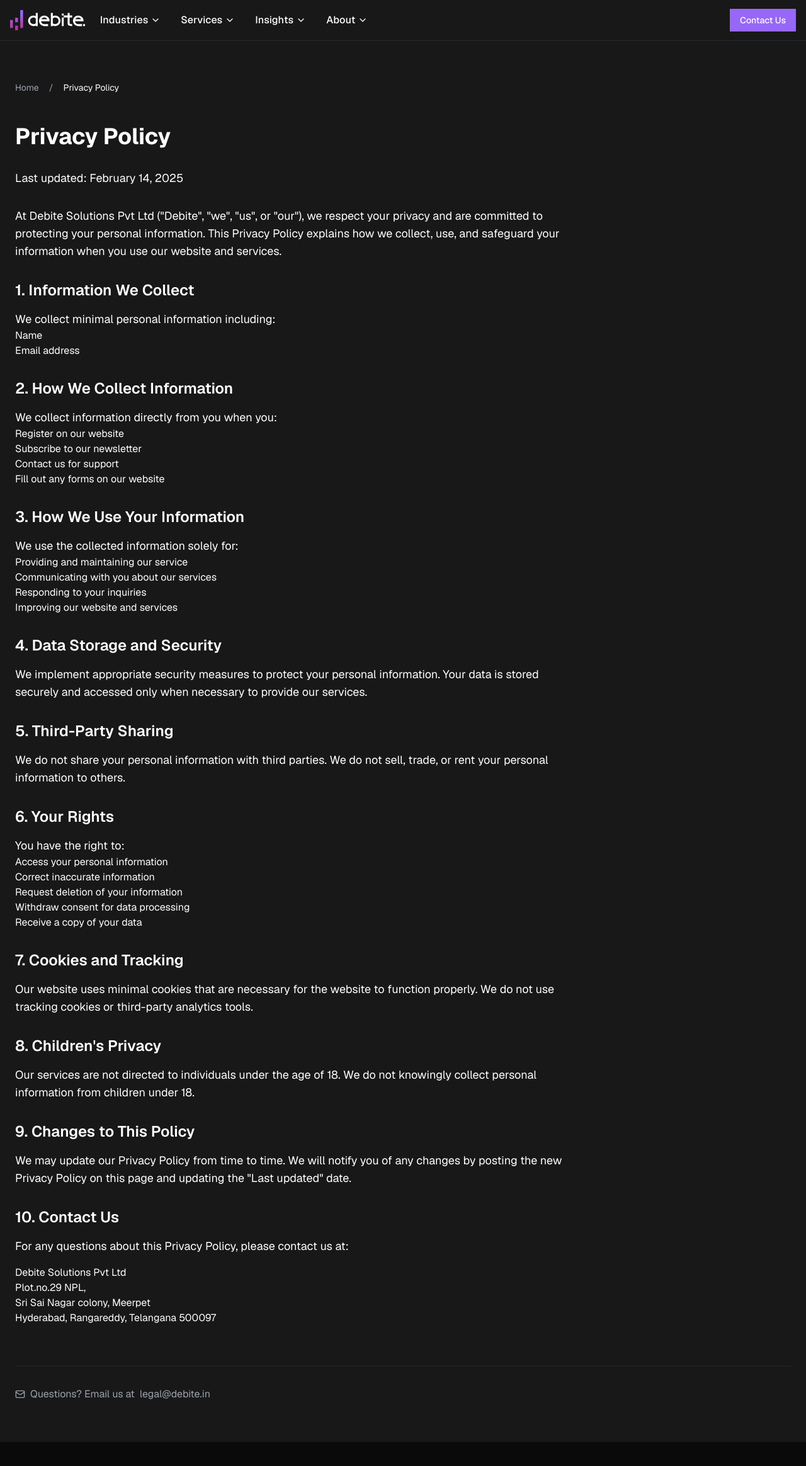
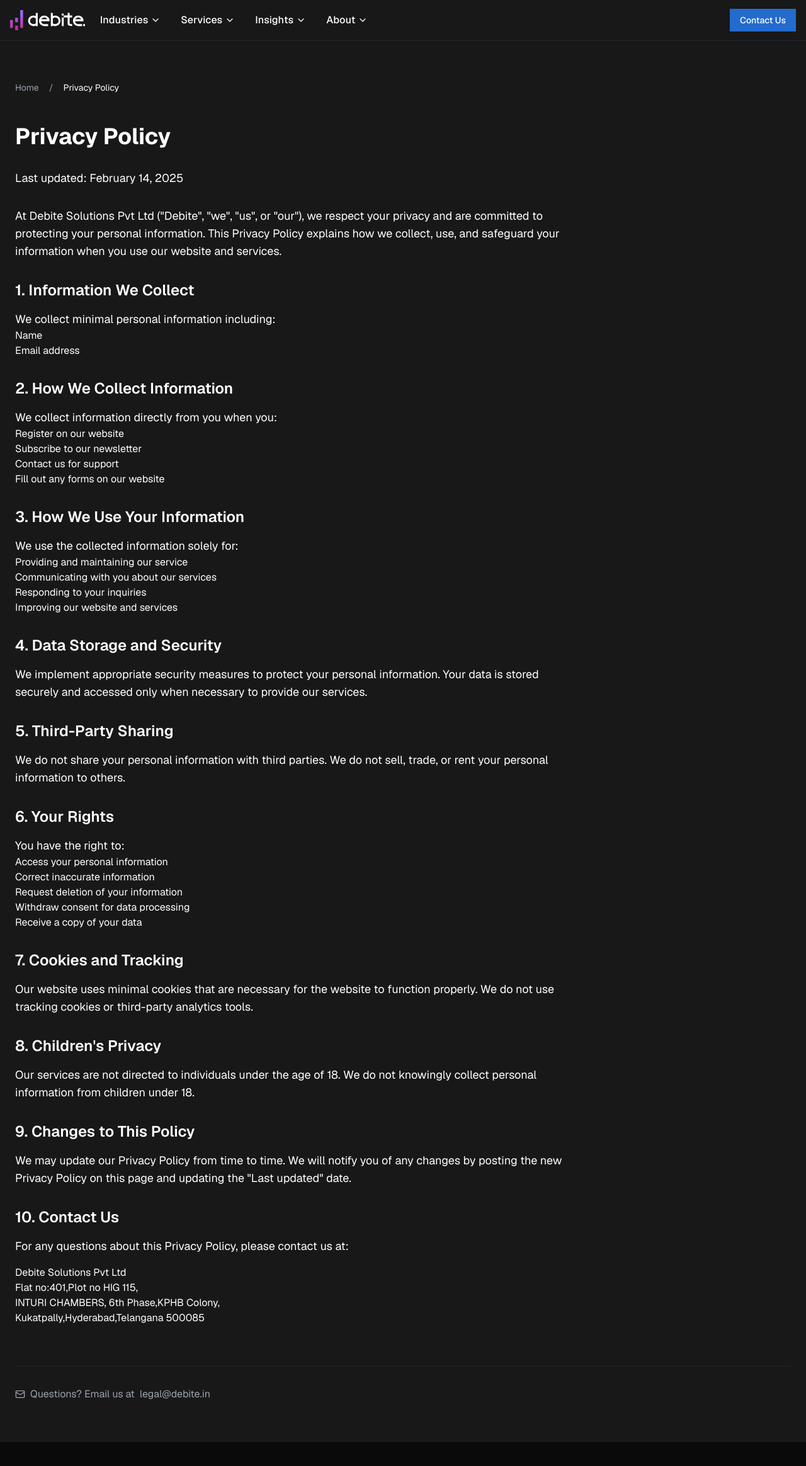
Before and after one commit to dattathreya06/debite, a Next.js app: page /legal/privacy-policy in a window 1280 px wide. Shown: the top 2328 px of the page at 63% size. Built offline with nearby package versions, Linux system fonts and the light colour scheme.

Commit message:
initial commit

```diff
--- a/src/app/about/page.tsx
+++ b/src/app/about/page.tsx
@@ -164,16 +164,16 @@
       role: "Director",
       image: "/team/vamsi.jpeg",
     },
-    {
-      name: "K Sarala",
-      role: "Director",
-      image: "/team/ksarala.jpeg",
-    },
-    {
-      name: "Vicky",
-      role: "Senior Analyst",
-      image: "/team/vicky.jpeg",
-    },
+    // {
+    //   name: "K Sarala",
+    //   role: "Director",
+    //   image: "/team/ksarala.jpeg",
+    // },
+    // {
+    //   name: "Vicky",
+    //   role: "Senior Analyst",
+    //   image: "/team/vicky.jpeg",
+    // },
   ];
 
   const timeline: Timeline[] = [
--- a/src/app/contact/page.tsx
+++ b/src/app/contact/page.tsx
@@ -33,7 +33,7 @@
       icon: <MapPin className="w-6 h-6" />,
       title: "Our Office",
       details: [
-        "Plot.no.29 NPL, Sri Sai Nagar colony, Meerpet, Hyderabad, Rangareddy, Telangana 500097",
+        "Flat no:401,Plot no HIG 115, INTURI CHAMBERS, 6th Phase,KPHB Colony,Kukatpally,Hyderabad, Rangareddy, Telangana 500097",
       ],
     },
     {
--- a/src/app/industries/[slug]/page.tsx
+++ b/src/app/industries/[slug]/page.tsx
@@ -1,10 +1,10 @@
 // src/app/industries/[slug]/page.tsx
-import { notFound } from 'next/navigation';
-import AutomotivePage from '@/components/industries/automotive';
-import BankingPage from '@/components/industries/banking';
-import InsurancePage from '@/components/industries/insurance';
-import ManufacturingPage from '@/components/industries/manufacturing';
-import GovernmentPage from '@/components/industries/government';
+import { notFound } from "next/navigation";
+import AutomotivePage from "@/components/industries/automotive";
+import BankingPage from "@/components/industries/banking";
+import InsurancePage from "@/components/industries/insurance";
+import ManufacturingPage from "@/components/industries/manufacturing";
+import GovernmentPage from "@/components/industries/government";
 
 const INDUSTRY_COMPONENTS = {
   automotive: AutomotivePage,
@@ -24,22 +24,14 @@
 }
 
 // Page component
-export default function IndustryPage({
-  params
-}: {
-  params: { slug: string }
-}) {
-  // ❌ Removed `await` since params is not async
-  const { slug } = params;
+export default function IndustryPage({ params }: { params: { slug: string } }) {
+  const { slug } = params; // ✅ no await needed
 
-  // Type check the slug
   if (!isValidIndustry(slug)) {
     notFound();
   }
 
-  // Get the component for this industry
-  const IndustryComponent = INDUSTRY_COMPONENTS[slug];
-
+  const IndustryComponent = INDUSTRY_COMPONENTS[slug as IndustrySlug];
   return <IndustryComponent />;
 }
 
--- a/src/app/legal/privacy-policy/page.tsx
+++ b/src/app/legal/privacy-policy/page.tsx
@@ -121,11 +121,11 @@
             <address className="not-italic mt-4">
               Debite Solutions Pvt Ltd
               <br />
-              Plot.no.29 NPL,
+              Flat no:401,Plot no HIG 115,
               <br />
-              Sri Sai Nagar colony, Meerpet
+              INTURI CHAMBERS, 6th Phase,KPHB Colony,
               <br />
-              Hyderabad, Rangareddy, Telangana 500097
+              Kukatpally,Hyderabad,Telangana 500085
             </address>
           </div>
         </div>
--- a/src/app/legal/terms-of-use/page.tsx
+++ b/src/app/legal/terms-of-use/page.tsx
@@ -125,11 +125,11 @@
             <address className="not-italic mt-4">
               Debite Solutions Pvt Ltd
               <br />
-              Plot.no.29 NPL,
+              Flat no:401,Plot no HIG 115,
               <br />
-              Sri Sai Nagar colony, Meerpet
+              INTURI CHAMBERS, 6th Phase,KPHB Colony,
               <br />
-              Hyderabad, Rangareddy, Telangana 500097
+              Kukatpally,Hyderabad,Telangana 500085
             </address>
           </div>
         </div>
--- a/src/components/layout/footer.tsx
+++ b/src/components/layout/footer.tsx
@@ -201,11 +201,11 @@
                 <address className="not-italic mt-4">
                   Debite Solutions Pvt Ltd
                   <br />
-                  Plot.no.29 NPL,
+                  Flat no:401,Plot no HIG 115,
                   <br />
-                  Sri Sai Nagar colony, Meerpet
+                  INTURI CHAMBERS, 6th Phase,KPHB Colony,
                   <br />
-                  Hyderabad, Rangareddy, Telangana 500097
+                  Kukatpally,Hyderabad,Telangana 500085
                 </address>
               </ContactItem>
               <ContactItem icon={<Phone size={18} />}>
--- a/tailwind.config.ts
+++ b/tailwind.config.ts
@@ -18,15 +18,25 @@
           DEFAULT: "#181818",
           dark: "#0a0a0a",
         },
+        // primary: {
+        //   light: "#e4346a", //#4A90E2
+        //   DEFAULT: "#d4145a", //#1E5AA8
+        //   dark: "#b01048", //#133E73
+        // },
+        // accent: {
+        //   light: "#ab83fa", //#6FB1FC
+        //   DEFAULT: "#9767f9", //#3D7EDB
+        //   dark: "#7d45f7", //#265AA6
+        // },
         primary: {
-          light: "#e4346a",
-          DEFAULT: "#d4145a",
-          dark: "#b01048",
+          light: "#3B82C4", // Modern bright blue (trustworthy but vibrant)
+          DEFAULT: "#1A4D8F", // Corporate deep blue
+          dark: "#0F2C4D", // Navy, great for headers/footers
         },
         accent: {
-          light: "#ab83fa",
-          DEFAULT: "#9767f9",
-          dark: "#7d45f7",
+          light: "#5DA9E9", // Softer sky blue for gradients
+          DEFAULT: "#246BCE", // Bold accent for buttons
+          dark: "#174A96", // Muted professional tone
         },
       },
     },
```
